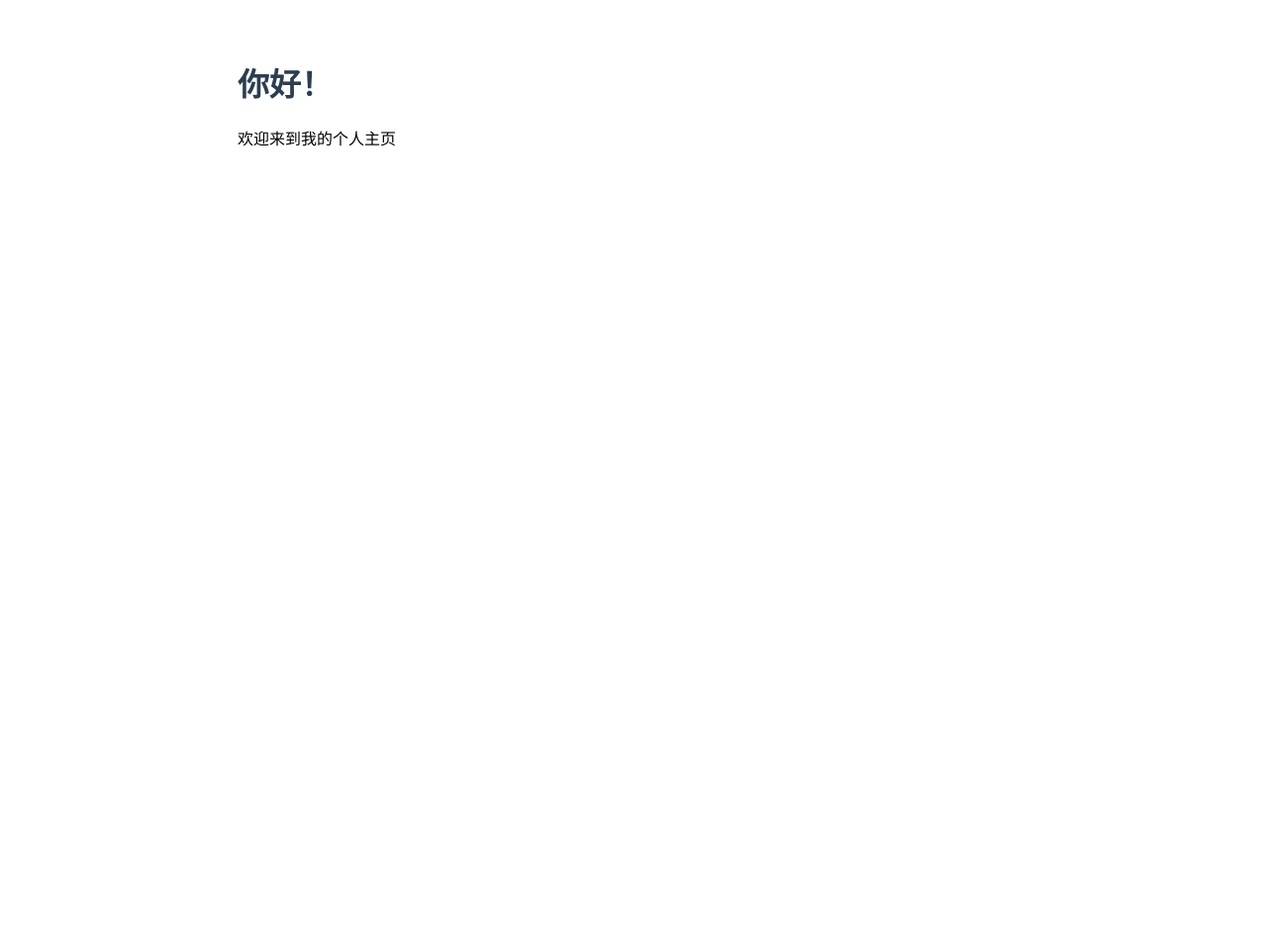
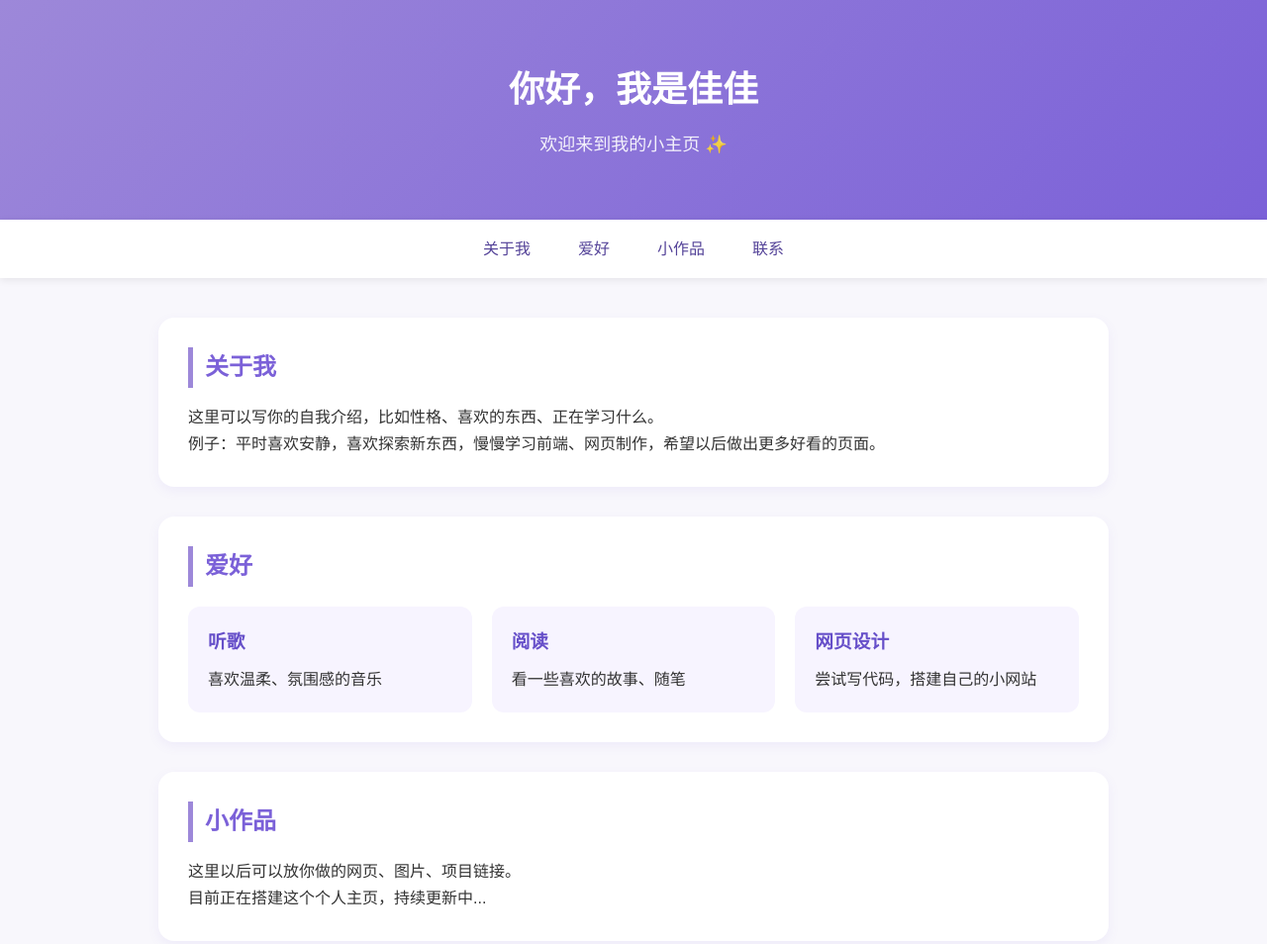
Before and after one commit to sakuyayaya1118/sakuyayaya1118.github.io, a plain HTML site: page index.html in a window 1280 px wide. Shown: the top 954 px of the page at 99% size. Before the commit the page ends 800 px from the top, so only its background shows below. Drawn offline with Linux system fonts and the light colour scheme.

Commit message:
使得网页更美观

```diff
--- a/index.html
+++ b/index.html
@@ -5,12 +5,150 @@
     <meta name="viewport" content="width=device-width, initial-scale=1.0">
     <title>我的个人主页</title>
     <style>
-        body{font-family:system-ui;max-width:800px;margin:60px auto;padding:0 20px;}
-        h1{color:#2c3e50;}
+        * {
+            margin: 0;
+            padding: 0;
+            box-sizing: border-box;
+            font-family: "Microsoft Yahei", sans-serif;
+        }
+        body {
+            background-color: #f8f7fc;
+            color: #333;
+            line-height: 1.7;
+        }
+        header {
+            background: linear-gradient(135deg, #9d88d9, #7b61d8);
+            color: white;
+            text-align: center;
+            padding: 60px 20px;
+        }
+        header h1 {
+            font-size: 36px;
+            margin-bottom: 10px;
+        }
+        header p {
+            font-size: 18px;
+            opacity: 0.9;
+        }
+        nav {
+            background-color: #fff;
+            box-shadow: 0 2px 8px #00000015;
+            position: sticky;
+            top: 0;
+            z-index: 9;
+        }
+        nav ul {
+            display: flex;
+            justify-content: center;
+            list-style: none;
+            flex-wrap: wrap;
+        }
+        nav a {
+            display: block;
+            padding: 16px 24px;
+            color: #554499;
+            text-decoration: none;
+            font-weight: 500;
+            transition: 0.2s;
+        }
+        nav a:hover {
+            background-color: #f0edfa;
+            color: #7b61d8;
+        }
+        .container {
+            max-width: 1000px;
+            margin: 40px auto;
+            padding: 0 20px;
+        }
+        .card {
+            background: #ffffff;
+            border-radius: 16px;
+            padding: 30px;
+            margin-bottom: 30px;
+            box-shadow: 0 4px 12px rgba(123,97,216,0.08);
+        }
+        .card h2 {
+            color: #7b61d8;
+            margin-bottom: 16px;
+            border-left: 5px solid #9d88d9;
+            padding-left: 12px;
+        }
+        .grid {
+            display: grid;
+            grid-template-columns: repeat(auto-fit, minmax(240px, 1fr));
+            gap: 20px;
+            margin-top: 20px;
+        }
+        .grid-item {
+            background-color: #f7f4ff;
+            padding: 20px;
+            border-radius: 12px;
+        }
+        .grid-item h3 {
+            color: #664fc9;
+            margin-bottom:8px;
+        }
+        footer {
+            text-align: center;
+            padding:30px;
+            background:#fff;
+            color:#777;
+            margin-top:40px;
+        }
     </style>
 </head>
 <body>
-    <h1>你好！</h1>
-    <p>欢迎来到我的个人主页</p>
+    <header>
+        <h1>你好，我是佳佳</h1>
+        <p>欢迎来到我的小主页 ✨</p>
+    </header>
+    <nav>
+        <ul>
+            <li><a href="#about">关于我</a></li>
+            <li><a href="#hobby">爱好</a></li>
+            <li><a href="#works">小作品</a></li>
+            <li><a href="#contact">联系</a></li>
+        </ul>
+    </nav>
+    <div class="container">
+        <section class="card" id="about">
+            <h2>关于我</h2>
+            <p>这里可以写你的自我介绍，比如性格、喜欢的东西、正在学习什么。</p>
+            <p>例子：平时喜欢安静，喜欢探索新东西，慢慢学习前端、网页制作，希望以后做出更多好看的页面。</p>
+        </section>
+
+        <section class="card" id="hobby">
+            <h2>爱好</h2>
+            <div class="grid">
+                <div class="grid-item">
+                    <h3>听歌</h3>
+                    <p>喜欢温柔、氛围感的音乐</p>
+                </div>
+                <div class="grid-item">
+                    <h3>阅读</h3>
+                    <p>看一些喜欢的故事、随笔</p>
+                </div>
+                <div class="grid-item">
+                    <h3>网页设计</h3>
+                    <p>尝试写代码，搭建自己的小网站</p>
+                </div>
+            </div>
+        </section>
+
+        <section class="card" id="works">
+            <h2>小作品</h2>
+            <p>这里以后可以放你做的网页、图片、项目链接。</p>
+            <p>目前正在搭建这个个人主页，持续更新中...</p>
+        </section>
+
+        <section class="card" id="contact">
+            <h2>留言与联系</h2>
+            <p>如果你想和我交流，可以在这里留下消息（后面我们再加留言功能）</p>
+            <p>邮箱：可以填上你的邮箱</p>
+        </section>
+    </div>
+    <footer>
+        <p>© 2026 佳佳的个人主页 | Powered by GitHub Pages</p>
+    </footer>
 </body>
 </html>
```
